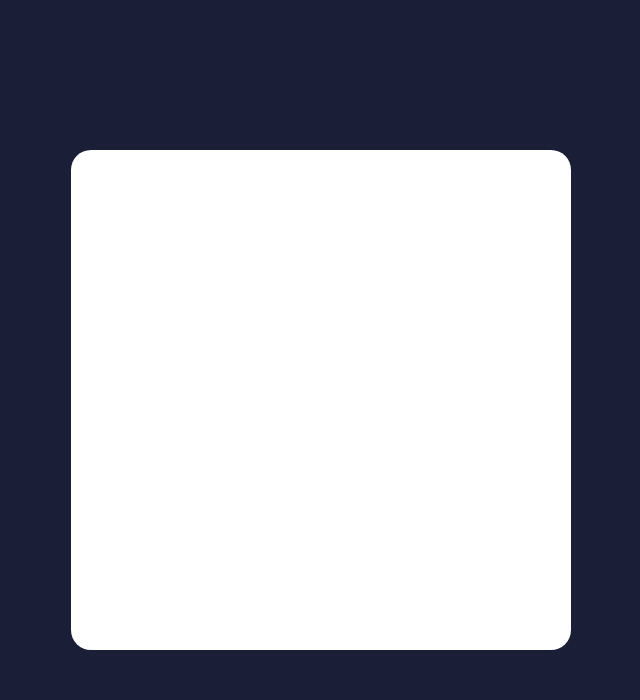
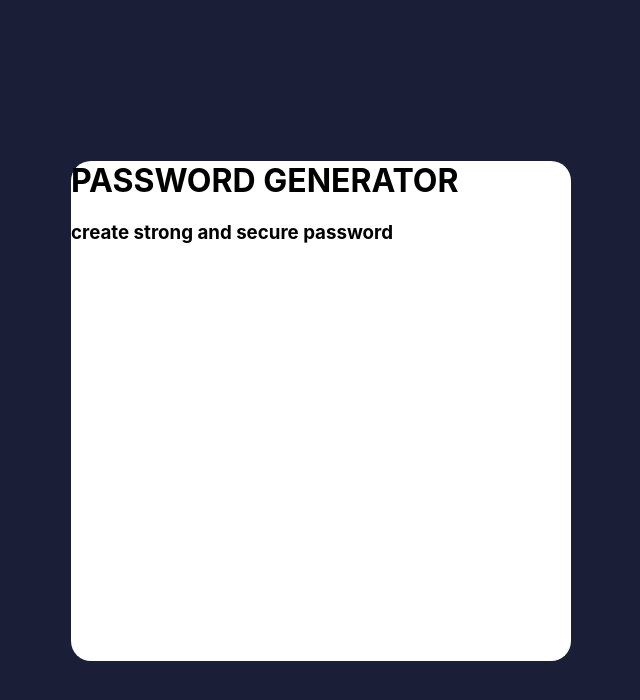
Before and after one commit to D4vc-198/password_generator, a React (Create React App) app: page / in a window 1280 px wide. Shown: the top 700 px of the page, without its empty margins (319-959 px from the left). Built offline with nearby package versions, Linux system fonts and the light colour scheme.

Commit message:
header text added

```diff
--- a/src/App.js
+++ b/src/App.js
@@ -1,8 +1,11 @@
+import Header from "./components/header";
 import "./styles/App.css";
 
 function App() {
   return (
-    <div className="container"></div>
+    <div className="container">
+      <Header title="PASSWORD GENERATOR" subtitle="create strong and secure password"/>
+    </div>
   );
 }
 
--- a/src/components/header.js
+++ b/src/components/header.js
@@ -1,5 +1,12 @@
-const Header = () => {
+const Header = (props) => {
+    const {title, subtitle} = props
 
+    return (
+        <>
+            <h1>{title}</h1>
+            <h3>{subtitle}</h3>
+        </>
+    )
 }
 
 export default Header
```
